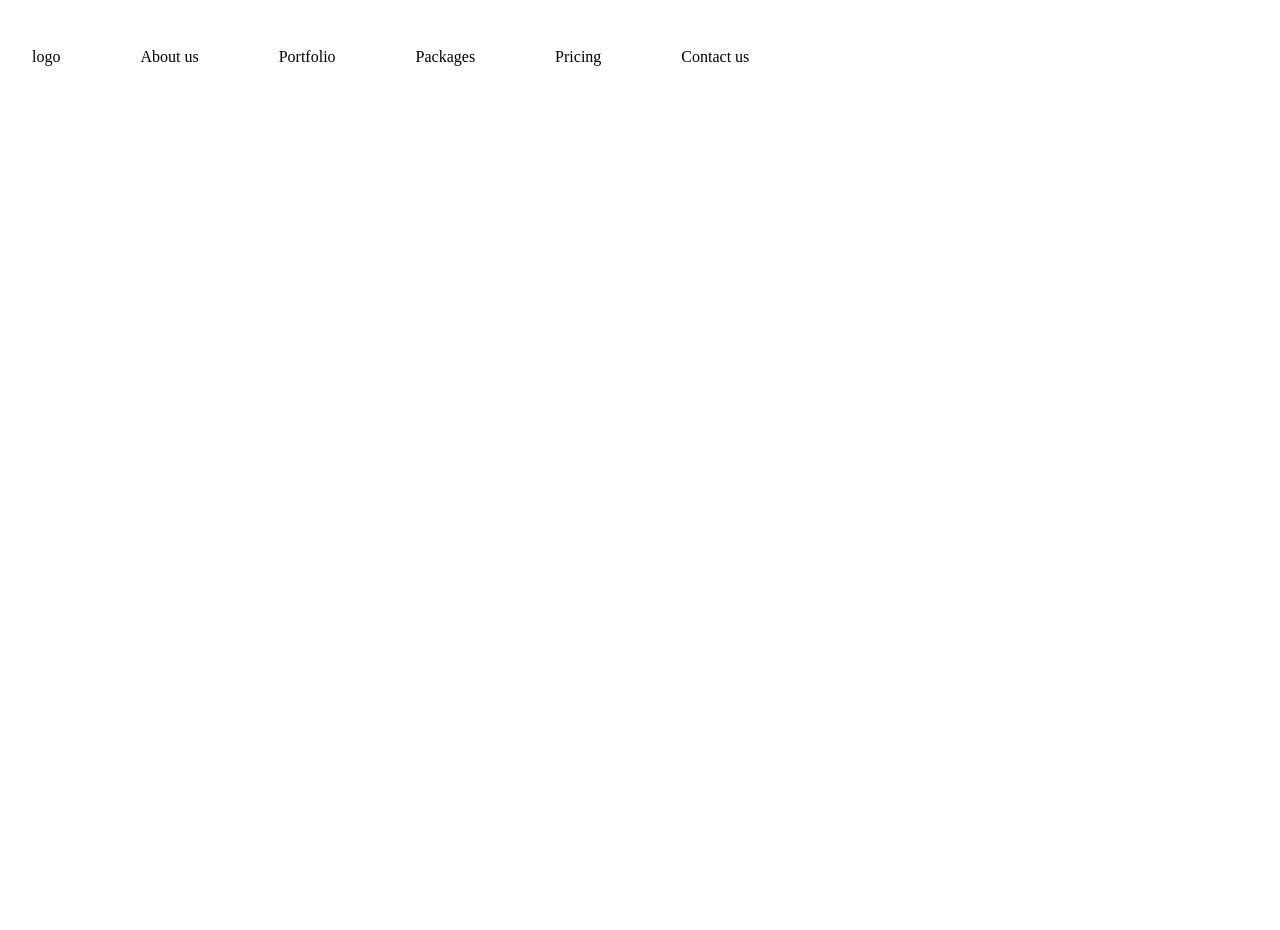
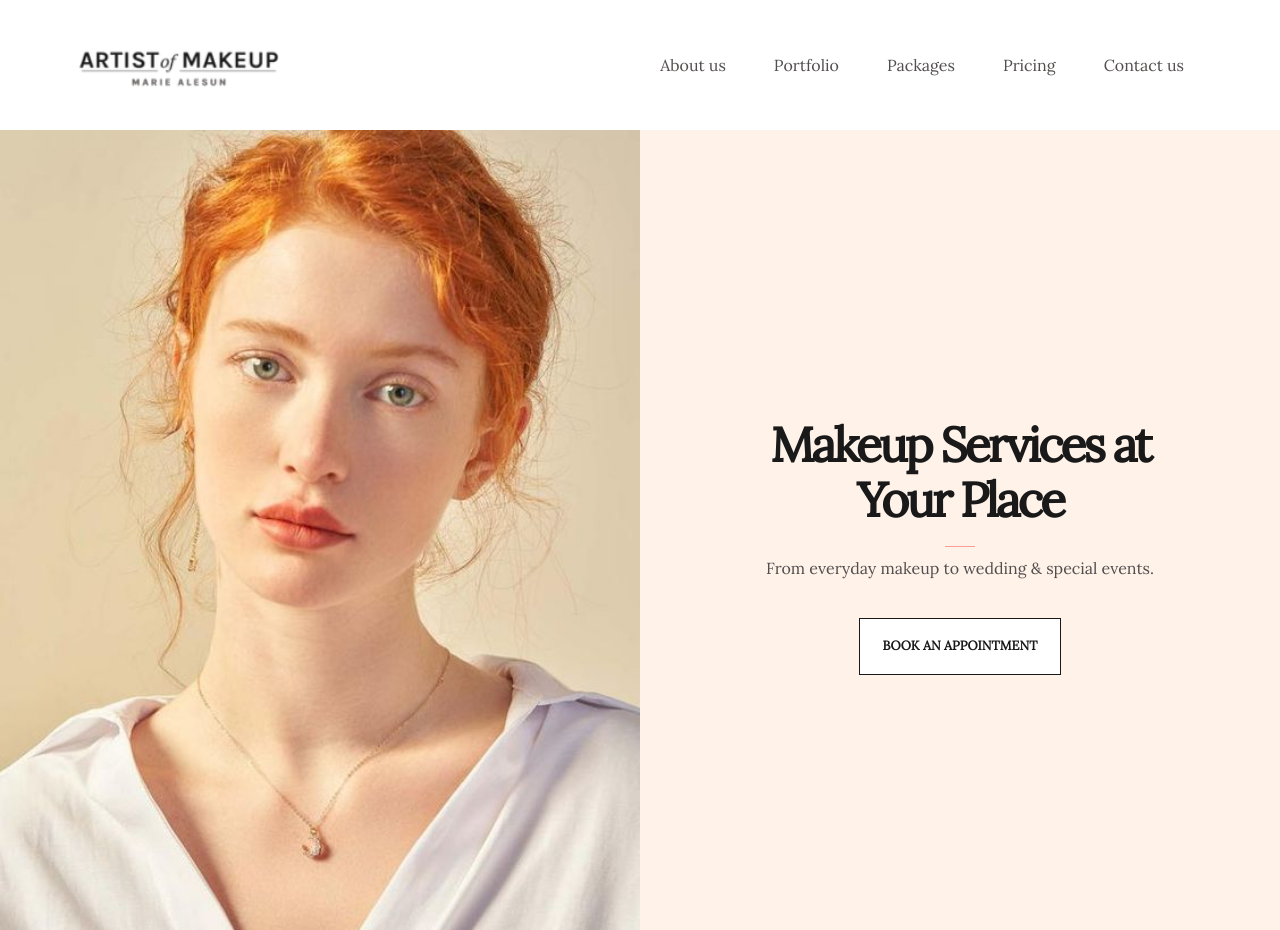
Before and after one commit to IslamusWisefool/artist-of-makeup, a website built with webpack: page src/index.html in a window 1280 px wide. Before the commit the page ends 800 px from the top, so only its background shows below. Built offline with nearby package versions, Linux system fonts and the light colour scheme.

Commit message:
Added teaser

```diff
--- a/src/index.html
+++ b/src/index.html
@@ -8,16 +8,42 @@
   </head>
   <body>
     <header class="header">
-      <div class="logo">logo</div>
+      <div class="logo"><a class="logo-pic" href="#"></a></div>
       <div class="nav">
         <ul class="nav-list">
-          <li class="nav-item"><a href="#about">About us</a></li>
-          <li class="nav-item"><a href="#portfolio">Portfolio</a></li>
-          <li class="nav-item"><a href="#packages">Packages</a></li>
-          <li class="nav-item"><a href="#price">Pricing</a></li>
-          <li class="nav-item"><a href="#contact">Contact us</a></li>
+          <li class="nav-item">
+            <a class="nav-item-link" href="#about">About us</a>
+          </li>
+          <li class="nav-item">
+            <a class="nav-item-link" href="#portfolio">Portfolio</a>
+          </li>
+          <li class="nav-item">
+            <a class="nav-item-link" href="#packages">Packages</a>
+          </li>
+          <li class="nav-item">
+            <a class="nav-item-link" href="#price">Pricing</a>
+          </li>
+          <li class="nav-item">
+            <a class="nav-item-link" href="#contact">Contact us</a>
+          </li>
         </ul>
       </div>
     </header>
+    <div class="section-teaser">
+      <div class="teaser-pic">
+        <img src="../src/img/woman4.jpg" alt="woman makeup" />
+      </div>
+      <div class="teaser-content">
+        <div class="content-wrapper">
+          <h1>
+            <span> Makeup Services at</span>
+            <br />
+            <span> Your Place </span>
+          </h1>
+          <p>From everyday makeup to wedding & special events.</p>
+          <a class="btn teaser-btn" href="#booking">BOOK AN APPOINTMENT</a>
+        </div>
+      </div>
+    </div>
   </body>
 </html>
--- a/src/index.scss
+++ b/src/index.scss
@@ -2,4 +2,6 @@
 @import "style/fonts";
 @import "style/var";
 @import "style/style";
+@import "style/btn";
 @import "style/header";
+@import "style/section-teaser";
--- /dev/null
+++ b/src/style/_btn.scss
@@ -0,0 +1,22 @@
+.btn {
+  display: inline-block;
+  color: $text-color-black;
+  background-color: #fff;
+  font-size: 0.8rem;
+  padding: 1.6em 1.8em;
+  border: 1px solid $text-color-black;
+  font-weight: 600;
+}
+.btn:hover,
+.btn:target {
+  transition: all 200ms linear;
+  background-color: $text-color-black;
+  color: #fff;
+}
+.btn:active {
+  background-color: $text-color-pink;
+  border: 1px solid transparent;
+}
+.teaser-btn {
+  margin-top: 2.5rem;
+}
--- a/src/style/_fonts.scss
+++ b/src/style/_fonts.scss
@@ -1,5 +1,8 @@
 @font-face {
   font-family: "Lora";
-  src: url("../fonts/Lora-Italic-VariableFont_wght.ttf") format("ttf"),
-    url("../fonts/Lora-VariableFont_wght.ttf") format("ttf");
+  src: local("Lora"), url("../fonts/Lora-Regular.ttf") format("ttf"),
+    url("../fonts/Lora-Bold.ttf") format("ttf"),
+    url("../fonts/Lora-Italic.ttf") format("ttf"),
+    url("../fonts/Lora-BoldItalic.ttf") format("ttf"),
+    url("../fonts/Lora-Regular.woff2") format("woff2");
 }
--- a/src/style/_header.scss
+++ b/src/style/_header.scss
@@ -1,21 +1,59 @@
 .header {
   display: flex;
   flex-direction: row;
-  //   justify-content: right;
-  padding: 3rem 2rem;
-  gap: 5rem;
+  justify-content: space-between;
+  padding: 2.5rem 4rem;
+  align-items: center;
 }
+
 .logo {
-  justify-self: left;
-  flex-basis: 1;
+  flex-grow: 1;
+  height: 50px;
+}
+
+.logo-pic {
+  display: inline-block;
+  background-image: url("../img/logo.png");
+  background-position: center;
+  background-repeat: no-repeat;
+  background-size: cover;
+  aspect-ratio: 4 / 1;
+  width: 230px;
 }
 .nav {
-  justify-self: right;
-  flex-basis: 1;
+  padding: 0 2rem;
 }
 .nav-list {
   display: flex;
   flex-direction: row;
-  justify-content: space-around;
-  gap: 5rem;
+  justify-content: space-between;
+  gap: 3rem;
 }
+.nav-item {
+  font-size: 1rem;
+}
+.nav-item-link {
+  display: inline-block;
+  position: relative;
+}
+.nav-item-link:hover,
+.nav-item-link:target {
+  color: $text-color-pink;
+}
+.nav-item:hover .nav-item-link::before,
+.nav-item:hover .nav-item-link::after {
+  content: "•";
+}
+.nav-item-link::before,
+.nav-item-link::after {
+  position: absolute;
+  content: "";
+  top: 10%;
+  color: $text-color-pink;
+}
+.nav-item-link::before {
+  left: -1rem;
+}
+.nav-item-link::after {
+  right: -1rem;
+}
--- /dev/null
+++ b/src/style/_section-teaser.scss
@@ -0,0 +1,42 @@
+.section-teaser {
+  display: flex;
+  flex-direction: row;
+  max-height: 100vh;
+}
+.teaser-pic {
+  max-width: 50%;
+  flex-grow: 1;
+  overflow: hidden;
+}
+.teaser-pic img {
+  width: 100%;
+}
+.teaser-content {
+  background-color: $background-color-skin;
+  flex-grow: 1;
+  display: flex;
+  flex-direction: row;
+  align-items: center;
+  text-align: center;
+}
+.content-wrapper {
+  margin: 0 auto;
+}
+.content-wrapper h1 {
+  font-weight: bold;
+  font-size: 3rem;
+  letter-spacing: -0.06em;
+}
+.content-wrapper p {
+  color: $text-color-grey;
+  position: relative;
+}
+.content-wrapper p::before {
+  position: absolute;
+  content: "";
+  background-color: $text-color-pink;
+  top: -13px;
+  left: calc(50% - 15px);
+  width: 30px;
+  height: 1px;
+}
--- a/src/style/_style.scss
+++ b/src/style/_style.scss
@@ -11,5 +11,5 @@ body {
   color: $text-color-black;
 }
 a {
-  color: $text-color-black;
+  color: $text-color-grey;
 }
--- a/src/style/_var.scss
+++ b/src/style/_var.scss
@@ -2,6 +2,6 @@ $background-color-pink: #e4a5bc;
 $background-color-skin: #fef2e9;
 $background-color-grey: #eeeaeb;
 
-$text-color-black: #000;
-$text-color-grey: #645f5f;
+$text-color-black: #1a1919;
+$text-color-grey: #524e4e;
 $text-color-pink: #fe9c91;
```
Also changed, not shown: src/fonts/Lora-Bold.ttf (added), src/fonts/Lora-BoldItalic.ttf (added), src/fonts/Lora-Italic.ttf (added), src/fonts/Lora-Regular.ttf (added), src/fonts/Lora-Regular.woff2 (added), src/img/logo.png (added).
